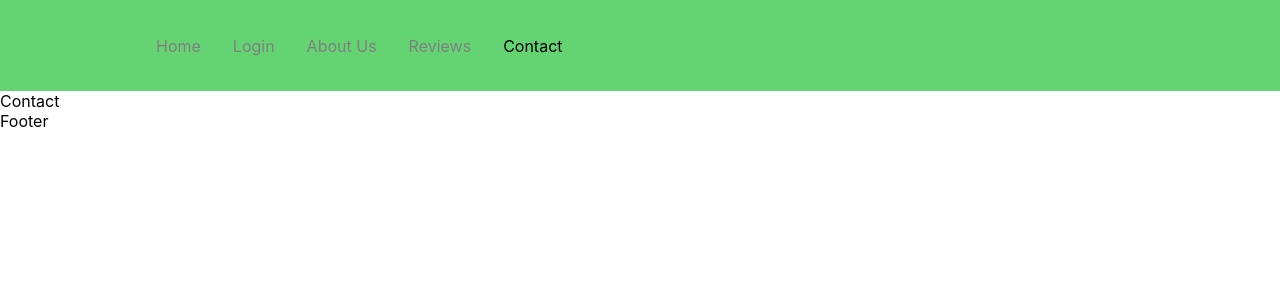
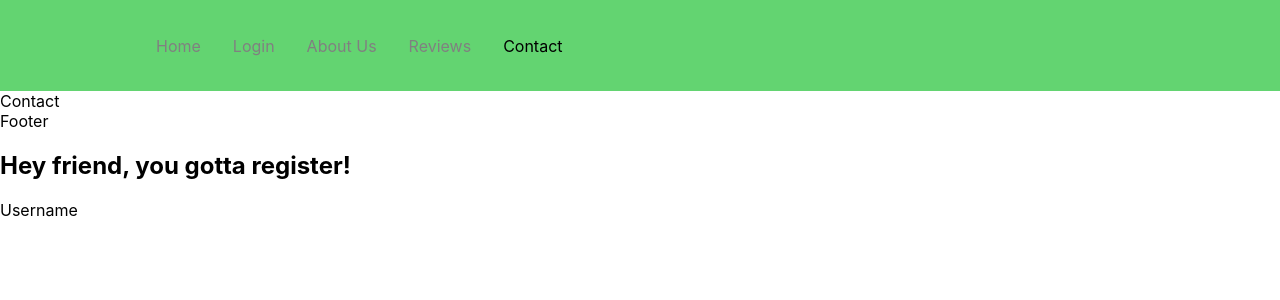
Before and after one commit to Jane-Wandia/Trip-Tread-Front-End, a React (Create React App) app: page /components/Contact in a window 1280 px wide. Shown: the top 300 px of the page. Built offline with nearby package versions, Linux system fonts and the light colour scheme.

Commit message:
Created a registration form

```diff
--- a/src/App.js
+++ b/src/App.js
@@ -9,6 +9,7 @@ import './App.css';
 // import "bootstrap/dist/css/bootstrap.min.css";
 import Navbar from './components/NavBar';
 import Footer from "./components/Footer";
+import Register from "./components/Register";
 
 function App() {
   return (
@@ -24,6 +25,7 @@ function App() {
             </Routes>
           <Footer />
         </Router>
+        <Register />
       </div>
 
   );
--- a/src/components/Login.jsx
+++ b/src/components/Login.jsx
@@ -3,7 +3,11 @@ import './CSS/Login.css';
 
 function Login() {
   return (
-    <div>Login</div>
+    <div>
+      Login
+
+      </div>
+
   )
 }
 
--- a/src/components/Register.jsx
+++ b/src/components/Register.jsx
@@ -1,9 +1,17 @@
 import React from 'react'
-import '.CSS/Register.CSS'
+import './CSS/Register.css'
 
 function Register() {
   return (
-    <div>Register</div>
+    <div className='container'>
+      <form className='form'>
+        <h2>Hey friend, you gotta register!</h2>
+        <div className='forrm-control'>
+          <label for='username'>Username</label>
+        </div>
+      </form>
+
+      </div>
   )
 }
 
```
